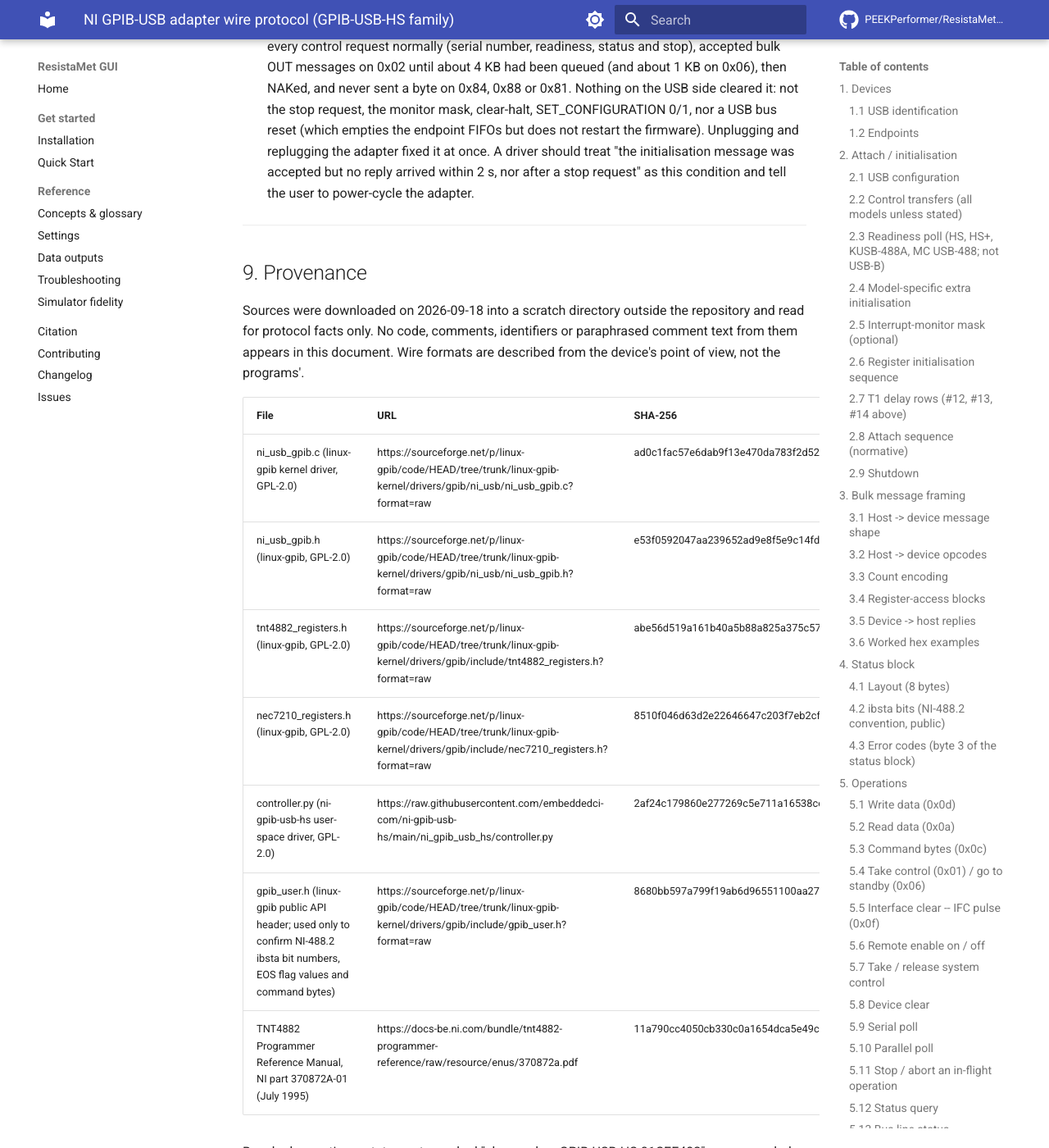
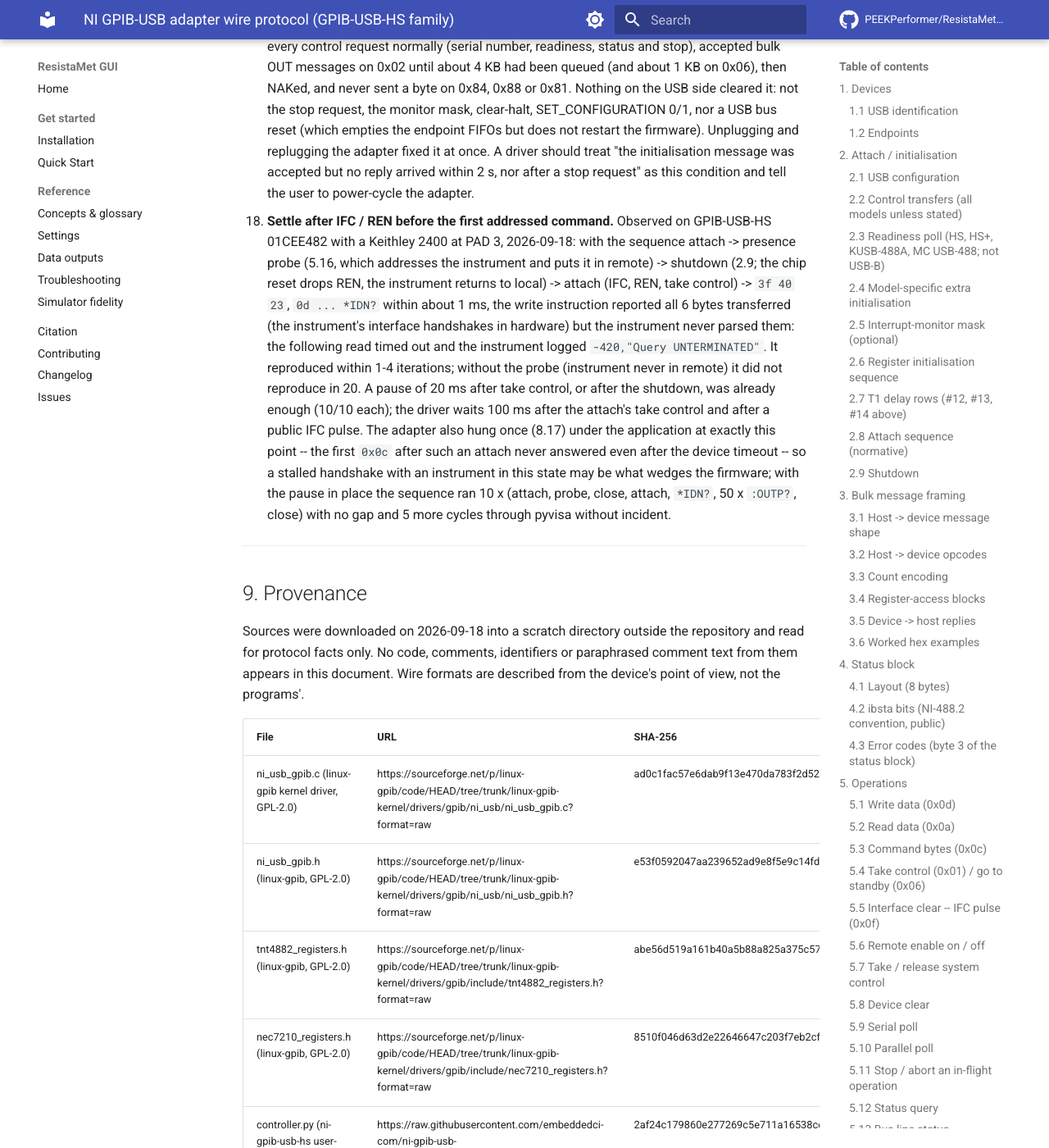
Before and after one commit to PEEKPerformer/ResistaMet-GUI, an MkDocs documentation site: the page built from docs/design/ni_usb_gpib_protocol.md, in a window 1280 px wide and 1400 px high, scrolled down 27654 px. Shown: the whole window at 82% size. Built offline with MkDocs 1.6.1 and Material for MkDocs 9.7.7, drawn with Linux system fonts in a browser that asks for light colours; comment, search, counter and statistics services are not loaded; some of the changed text lies outside the part shown.

Commit message:
Settle after interface clear and take control
Reproduced on the bench: attach, presence probe, close, attach again, then
address the instrument within a millisecond of take control. The Keithley
2400 is still switching between local and remote from the reset and the
renewed REN, its interface handshakes the addressing bytes in hardware and
drops them; the mild form loses a query (-420), the severe form stalls the
handshake and wedges the adapter until it is power-cycled. This is the
sequence connect() produces, since it lists resources and then opens.

100 ms after take control and after an IFC pulse, five times the measured
threshold. Injectable sleep, so tests do not wait. Ten attach-probe-close-
attach-query cycles back to back and three consecutive ResistaMet runs on
the 2400 now pass with no hang.

```diff
--- a/docs/design/ni_usb_gpib_protocol.md
+++ b/docs/design/ni_usb_gpib_protocol.md
@@ -965,6 +965,26 @@
     initialisation message was accepted but no reply arrived within 2 s,
     nor after a stop request" as this condition and tell the user to
     power-cycle the adapter.
+18. **Settle after IFC / REN before the first addressed command.** Observed
+    on GPIB-USB-HS 01CEE482 with a Keithley 2400 at PAD 3, 2026-09-18: with
+    the sequence attach -> presence probe (5.16, which addresses the
+    instrument and puts it in remote) -> shutdown (2.9; the chip reset drops
+    REN, the instrument returns to local) -> attach (IFC, REN, take control)
+    -> `3f 40 23`, `0d ... *IDN?` within about 1 ms, the write instruction
+    reported all 6 bytes transferred (the instrument's interface handshakes
+    in hardware) but the instrument never parsed them: the following read
+    timed out and the instrument logged `-420,"Query UNTERMINATED"`. It
+    reproduced within 1-4 iterations; without the probe (instrument never
+    in remote) it did not reproduce in 20. A pause of 20 ms after take
+    control, or after the shutdown, was already enough (10/10 each); the
+    driver waits 100 ms after the attach's take control and after a public
+    IFC pulse. The adapter also hung once (8.17) under the application at
+    exactly this point -- the first `0x0c` after such an attach never
+    answered even after the device timeout -- so a stalled handshake with an
+    instrument in this state may be what wedges the firmware; with the pause
+    in place the sequence ran 10 x (attach, probe, close, attach, `*IDN?`,
+    50 x `:OUTP?`, close) with no gap and 5 more cycles through pyvisa
+    without incident.
 
 ---
 
@@ -994,8 +1014,8 @@
 bytes (5.2, 3.5, 3.6); the count field is meaningful only after data
 operations and bytes 6-7 are not zero (4.1); the termination block follows
 the 0x35 block of a register-read reply (3.5); the readiness reply's
-informational bytes vary by unit (2.3); the 5.16 probe works; and the hung
-state of 8.17 exists.
+informational bytes vary by unit (2.3); the 5.16 probe works; the hung
+state of 8.17 exists; and instruments need a pause after IFC/REN (8.18).
 
 Section-level attribution: sections 1-5, 7 and 8 -- linux-gpib
 ni_usb_gpib.c / ni_usb_gpib.h and ni-gpib-usb-hs controller.py; register
```
Also changed, not shown: 3 other files.
